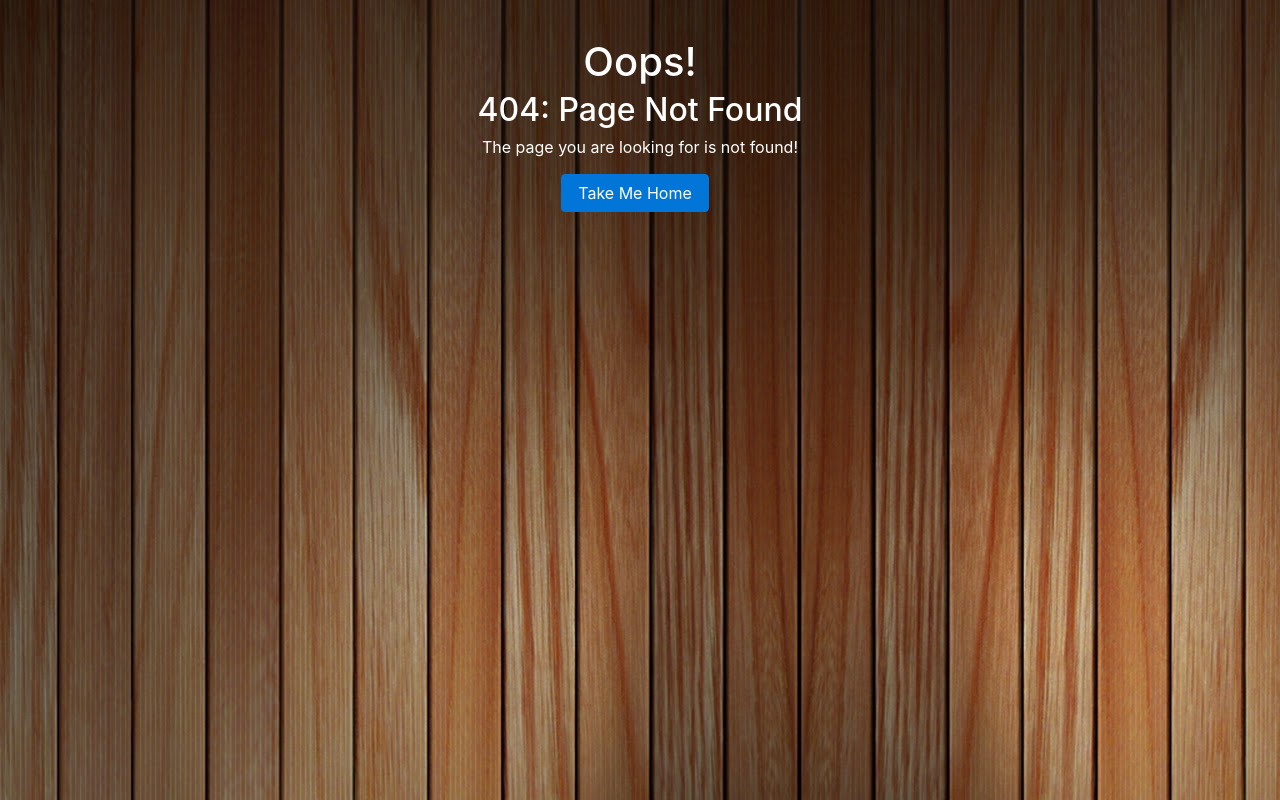
After one commit to sanfer-sanu/xyz-college-app, a PHP site: page /error.php in a window 1280 px wide. The commit adds this page. Run offline with PHP 8.4, Linux system fonts and the light colour scheme; some libraries are stand-ins or nearby versions.

Commit message:
Added error page and error background image.

```diff
--- /dev/null
+++ b/error.php
@@ -0,0 +1,31 @@
+<html>
+    <head>
+        <link rel="stylesheet" href="https://maxcdn.bootstrapcdn.com/bootstrap/4.0.0-alpha.6/css/bootstrap.min.css" integrity="sha384-rwoIResjU2yc3z8GV/NPeZWAv56rSmLldC3R/AZzGRnGxQQKnKkoFVhFQhNUwEyJ" crossorigin="anonymous">
+        <script src="https://code.jquery.com/jquery-3.1.1.slim.min.js" integrity="sha384-A7FZj7v+d/sdmMqp/nOQwliLvUsJfDHW+k9Omg/a/EheAdgtzNs3hpfag6Ed950n" crossorigin="anonymous"></script>
+        <script src="https://cdnjs.cloudflare.com/ajax/libs/tether/1.4.0/js/tether.min.js" integrity="sha384-DztdAPBWPRXSA/3eYEEUWrWCy7G5KFbe8fFjk5JAIxUYHKkDx6Qin1DkWx51bBrb" crossorigin="anonymous"></script>
+        <script src="https://maxcdn.bootstrapcdn.com/bootstrap/4.0.0-alpha.6/js/bootstrap.min.js" integrity="sha384-vBWWzlZJ8ea9aCX4pEW3rVHjgjt7zpkNpZk+02D9phzyeVkE+jo0ieGizqPLForn" crossorigin="anonymous"></script>
+        <style>
+            .error-template {padding: 40px 50px;text-align: center;}
+            .error-actions {margin-top:15px;margin-bottom:15px;}
+            .error-actions .btn { margin-right:10px; }
+            body {color: white !important;}
+        </style>
+    </head>
+    <body background="/plexus/images/error.jpg" alt="Error 404" width="100%">
+        <div class="container">
+            <div class="row d-flex justify-content-center">
+                <div class="error-template">
+                    <h1>Oops!</h1>
+                    <h2>404: Page Not Found</h2>
+                    <div class="error-details">
+                    The page you are looking for is not found!<br>
+                    </div>
+                    <div class="error-actions">
+                    <a href="/plexus" class="btn btn-primary">
+                        <i class="icon-home icon-white"></i> Take Me Home </a>
+                    </div>
+                </div>
+            </div>
+        </div>
+    </body>
+</html>
--- a/views/notice.php
+++ b/views/notice.php
@@ -70,6 +70,12 @@ $jsonTable = $_SESSION['notices'];
         </div>
     </div>
 
+    <div class="row">
+        <div class="col-12">
+            Include the page information
+        </div>
+    </div>
+
 
     <div class="alert alert-danger alert-dismissible show fade hidden" role="alert">
         <button type="button" class="close" data-dismiss="alert" aria-label="Close">
```
Also changed, not shown: images/error.jpg (added).
